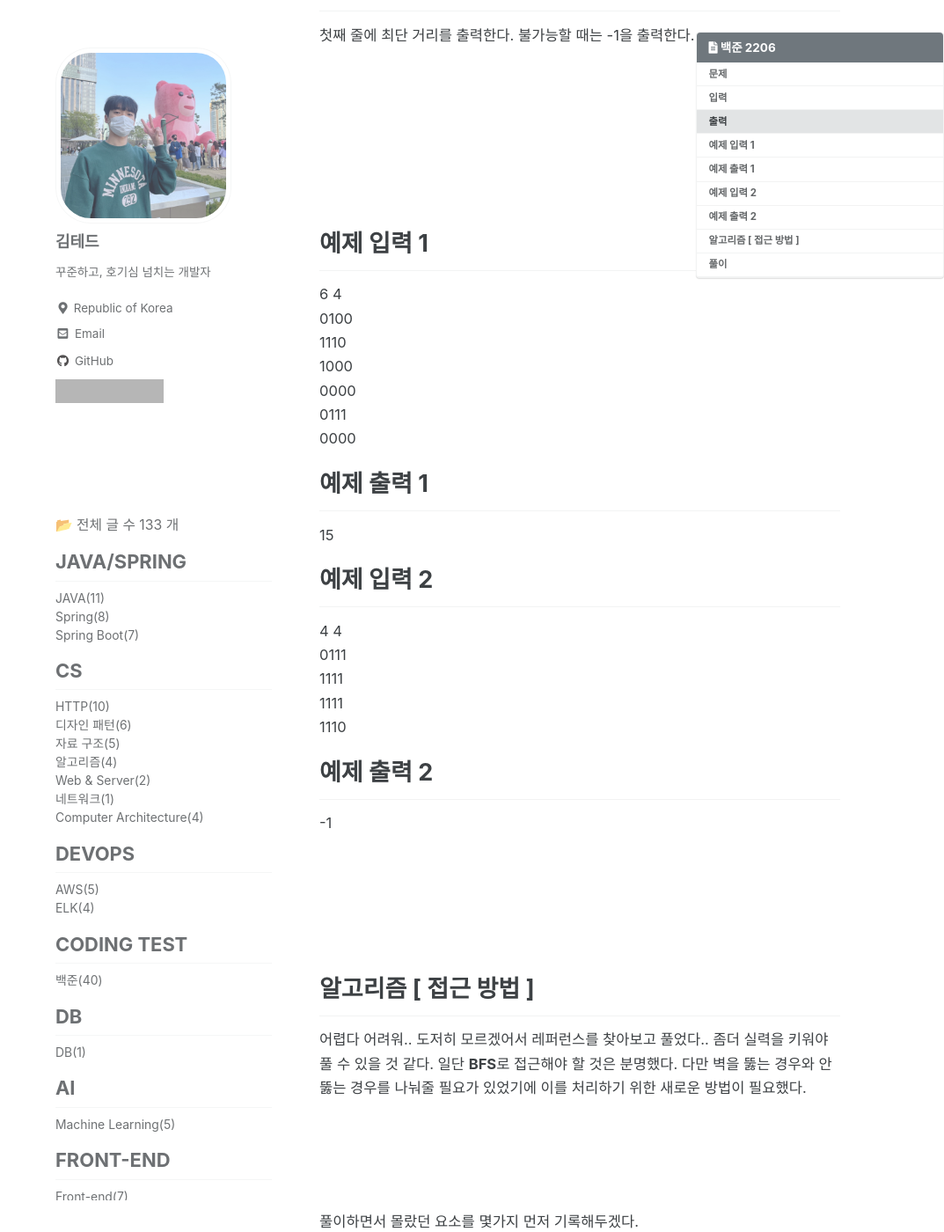
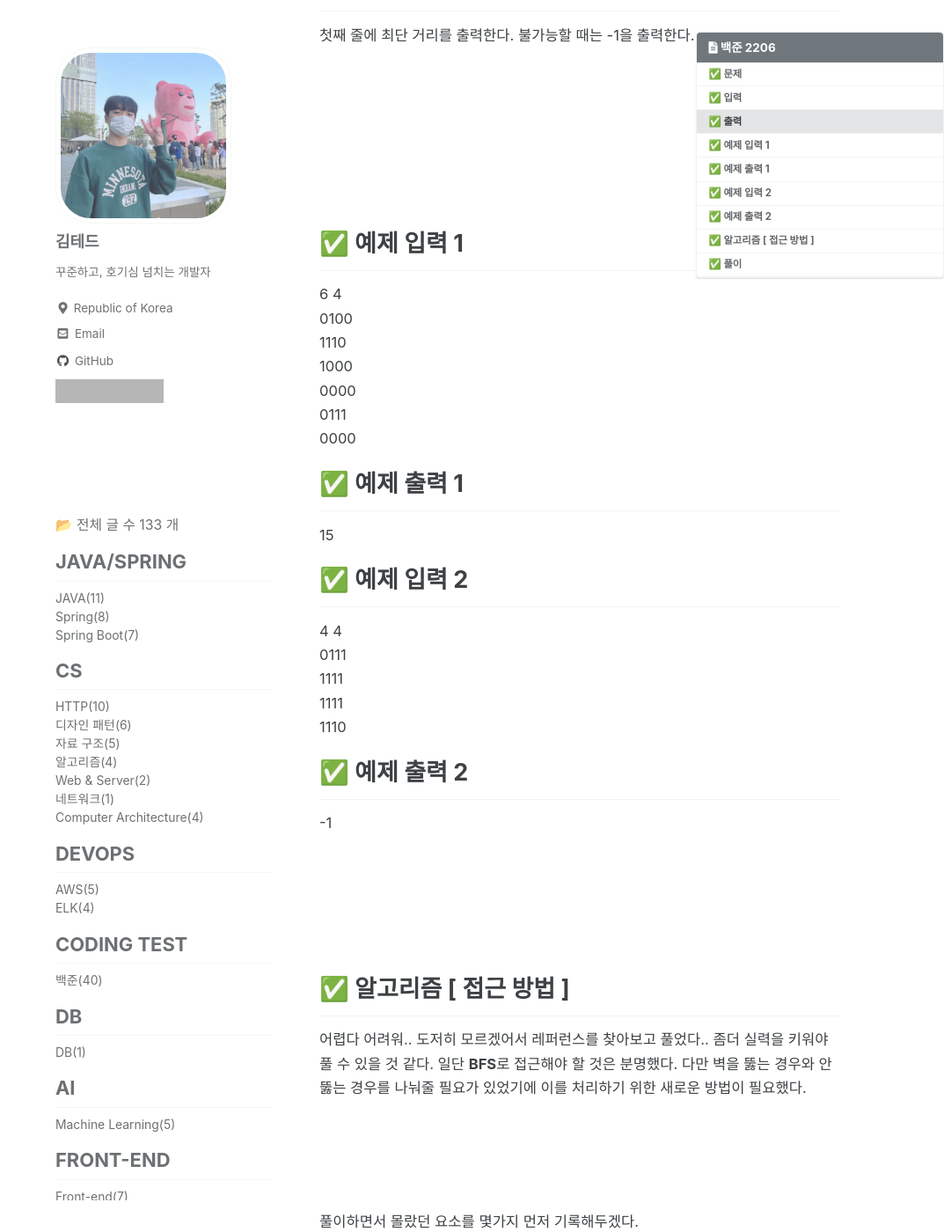
Before and after one commit to idkim97/idkim97.github.io, a Jekyll site: the page built from _posts/2022-05-10-백준2206번.md, in a window 1280 px wide and 1400 px high, scrolled down 1203 px. Shown: the whole window at 88% size, without its empty margins (207-1280 px from the left). Built offline with Jekyll 4.4.1, drawn with Linux system fonts in a browser that asks for light colours; cached includes are drawn as plain includes; some web fonts are replaced; comment, search, counter and statistics services are not loaded; some of the changed text lies outside the part shown; grey boxes are pictures that could not be loaded.

Commit message:
Update 2022-05-10-백준2206번.md

````diff
--- a/_posts/2022-05-10-백준2206번.md
+++ b/_posts/2022-05-10-백준2206번.md
@@ -14,7 +15,7 @@ tags:
 - BFS
 ---
 
-## 문제
+## ✅ 문제
 N×M의 행렬로 표현되는 맵이 있다. 맵에서 0은 이동할 수 있는 곳을 나타내고, 1은 이동할 수 없는 벽이 있는 곳을 나타낸다. 당신은 (1, 1)에서 (N, M)의 위치까지 이동하려 하는데, 이때 최단 경로로 이동하려 한다. 최단경로는 맵에서 가장 적은 개수의 칸을 지나는 경로를 말하는데, 이때 시작하는 칸과 끝나는 칸도 포함해서 센다.
 
 만약에 이동하는 도중에 한 개의 벽을 부수고 이동하는 것이 좀 더 경로가 짧아진다면, 벽을 한 개 까지 부수고 이동하여도 된다.
@@ -26,21 +27,21 @@ N×M의 행렬로 표현되는 맵이 있다. 맵에서 0은 이동할 수 있
 
 
 
-## 입력
+## ✅ 입력
 첫째 줄에 N(1 ≤ N ≤ 1,000), M(1 ≤ M ≤ 1,000)이 주어진다. 다음 N개의 줄에 M개의 숫자로 맵이 주어진다. (1, 1)과 (N, M)은 항상 0이라고 가정하자.
 
 <br><br><br><br><br><br>
 
 
 
-## 출력
+## ✅ 출력
 첫째 줄에 최단 거리를 출력한다. 불가능할 때는 -1을 출력한다.
 
 <br><br><br><br><br><br>
 
 
 
-## 예제 입력 1
+## ✅ 예제 입력 1
 6 4
 0100
 1110
@@ -49,21 +50,22 @@ N×M의 행렬로 표현되는 맵이 있다. 맵에서 0은 이동할 수 있
 0111
 0000
 
-## 예제 출력 1
+## ✅ 예제 출력 1
 15
 
-## 예제 입력 2
+## ✅ 예제 입력 2
 4 4
 0111
 1111
 1111
 1110
 
-## 예제 출력 2
+## ✅ 예제 출력 2
 -1
 <br><br><br><br><br><br>
 
-## 알고리즘 [ 접근 방법 ]
+
+## ✅ 알고리즘 [ 접근 방법 ]
 
 어렵다 어려워.. 도저히 모르겠어서 레퍼런스를 찾아보고 풀었다.. 좀더 실력을 키워야 풀 수 있을 것 같다.
 일단 **BFS**로 접근해야 할 것은 분명했다. 다만 벽을 뚫는 경우와 안뚫는 경우를 나눠줄 필요가 있었기에 이를 처리하기 위한 새로운 방법이 필요했다.
@@ -80,7 +82,7 @@ N×M의 행렬로 표현되는 맵이 있다. 맵에서 0은 이동할 수 있
 
 1. 벽을 뚫는 경우와 안뚫는 경우를 구분짓기 위해 3중배열을 사용했는데 이를 queue에 넣기위해서는 pair를 두번 써야만 했다. 근데 정확한 문법이 헷갈려서 좀 헤맸다. 이중 pair를 쓸때는 다음과 같은 문법으로 쓰자!
 
-> **queue <pair<pair<자료형,자료형>,자료형>**
+**queue <pair<pair<자료형,자료형>,자료형>**
 
 2. 이건 제발좀 기억하자. 테스트 케이스 배열에 띄어쓰기 없이 입력되어 있는 경우 cin >> 으로 받으면 오류가 생긴다. 반드시 scanf를 사용하여 입력받자!!
 
@@ -89,7 +91,7 @@ N×M의 행렬로 표현되는 맵이 있다. 맵에서 0은 이동할 수 있
 나머지는 일반적인 BFS 풀이 방식으로 풀어주면 된다..
 아직 멀었다 더 연습하자
 
-## 풀이
+## ✅ 풀이
 
 ```c++
 #include <iostream>
@@ -135,6 +137,7 @@ int bfs() {
 	}
 	return -1;
 }
+
 int main() {
 
 	scanf("%d %d", &n, &m);
@@ -146,8 +149,7 @@ int main() {
 	}
 
 	cout << bfs() << endl;
-
-
-
 }
 ```
+
+<br><br><br>
````
Also changed, not shown: other parts of _posts/2022-05-10-백준2206번.md (+1 -0 lines).
